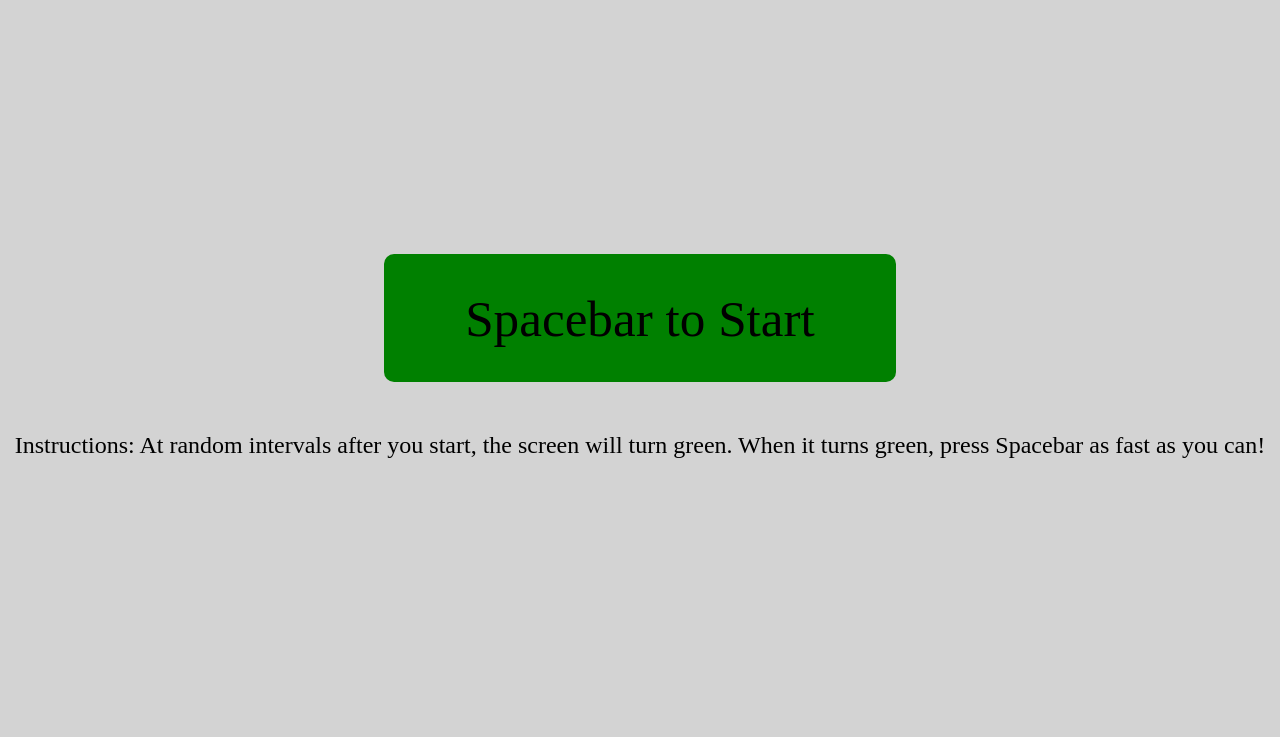
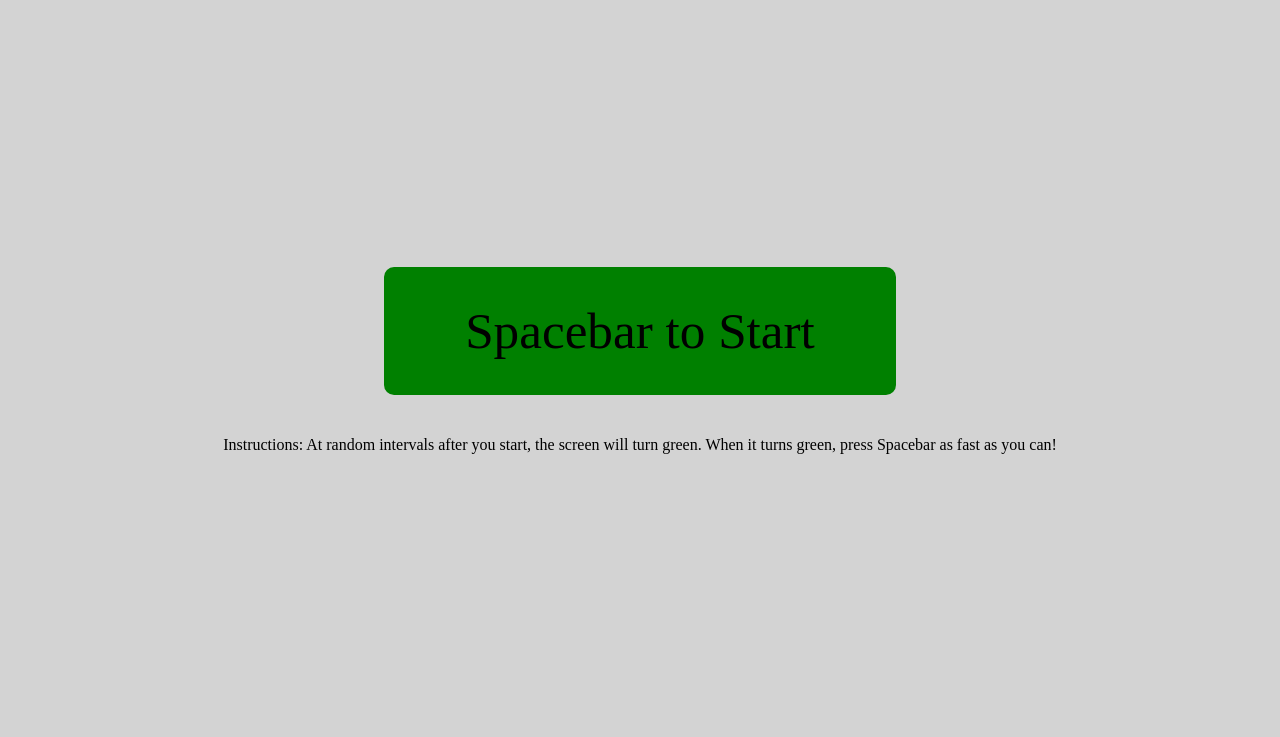
Before and after one commit to BrianZhang1/Reaction-Timer, a Flask app: page /test in a window 1280 px wide. Shown: the part 63-800 px from the top of the page. Run offline with Flask 2, Linux system fonts and the light colour scheme.

Commit message:
made home instructions text smaller

```diff
--- a/templates/test.html
+++ b/templates/test.html
@@ -41,7 +41,7 @@
             <div class="content" id="content">
                 <div class="homeText">
                     <div class="startButton">Spacebar to Start</div>
-                    <p style="font-size: 1.5rem;">
+                    <p style="font-size: 1rem;">
                         Instructions: At random intervals after you start, the screen will
                         turn green. When it turns green, press Spacebar as fast as you can!
                     </p>
```
